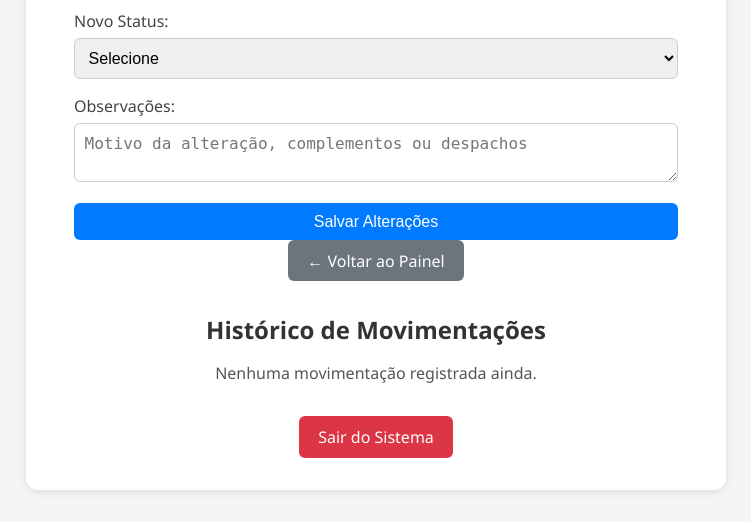
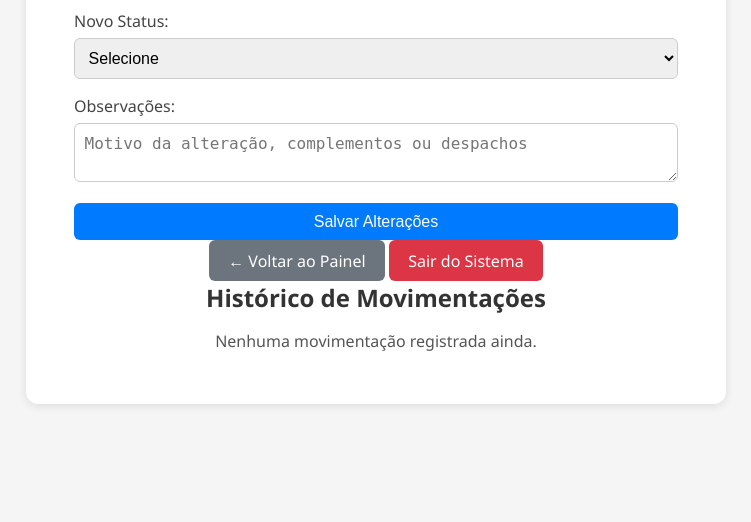
Before and after one commit to PadawanXXVI/cpcr_app, a Flask app: template templates/atualizar_processo.html in a window 1280 px wide. Shown: the part 309-831 px from the top of the page, without its empty margins (264-1015 px from the left). After the commit the page ends 715 px from the top, so only its background shows below. Run offline with Flask 3, Linux system fonts and the light colour scheme; the template is opened without the code that fills it, so the values that code supplies are empty.

Commit message:
Refina atualizar_processo.html com agrupamento de botões e organização visual

```diff
--- a/templates/atualizar_processo.html
+++ b/templates/atualizar_processo.html
@@ -43,14 +43,15 @@
       <label for="observacoes">Observações:</label>
       <textarea id="observacoes" name="observacoes" placeholder="Motivo da alteração, complementos ou despachos"></textarea>
 
-      <div class="botoes">
+      <div class="botoes mt-2">
         <button class="btn-primary" type="submit">Salvar Alterações</button>
         <a href="{{ url_for('dashboard') }}" class="btn-secondary">← Voltar ao Painel</a>
+        <a href="{{ url_for('logout') }}" class="btn-terciario">Sair do Sistema</a>
       </div>
     </form>
 
     <!-- Histórico de movimentações -->
-    <div class="painel-totais" style="margin-top: 2rem">
+    <div class="painel-totais mt-2">
       <h2>Histórico de Movimentações</h2>
       {% if historico %}
         <ul>
@@ -66,11 +67,6 @@
         <p>Nenhuma movimentação registrada ainda.</p>
       {% endif %}
     </div>
-
-    <!-- Botão de logout -->
-    <div style="margin-top: 2rem;">
-      <a href="{{ url_for('logout') }}" class="btn-terciario">Sair do Sistema</a>
-    </div>
   </div>
 
   <!-- Máscara para número do processo -->
```
Lines whose indentation alone changed are shown as unchanged.
